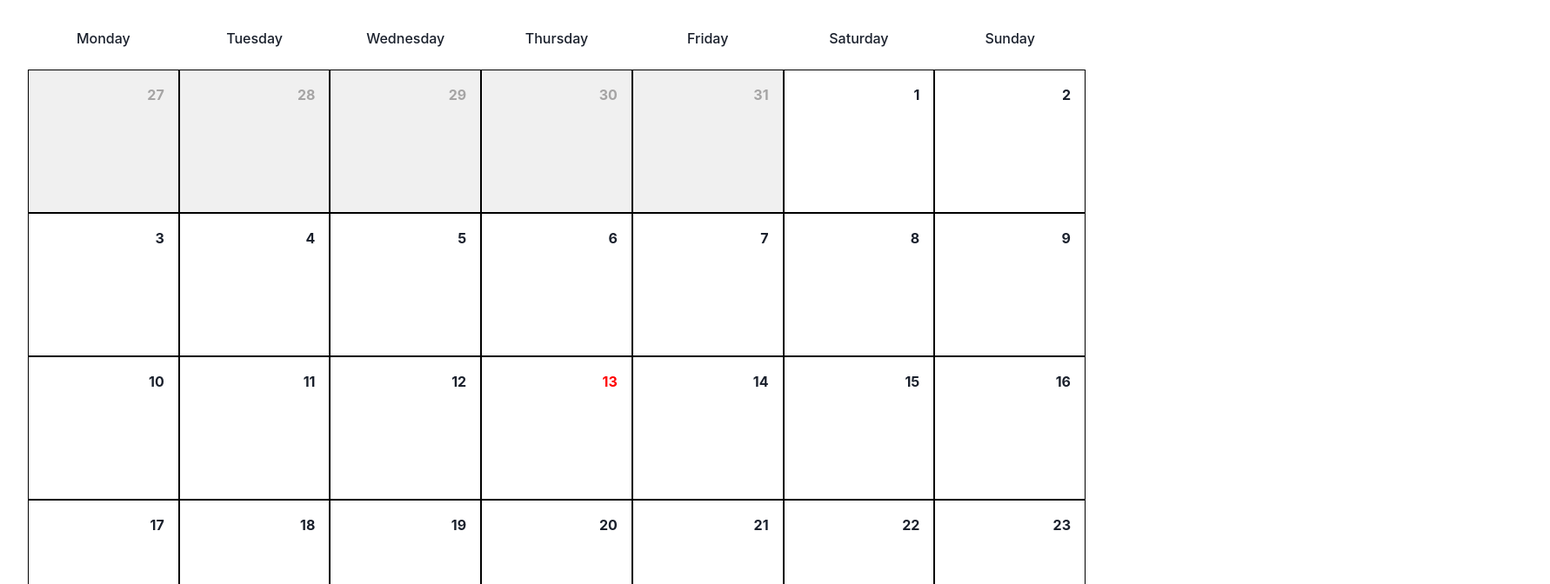
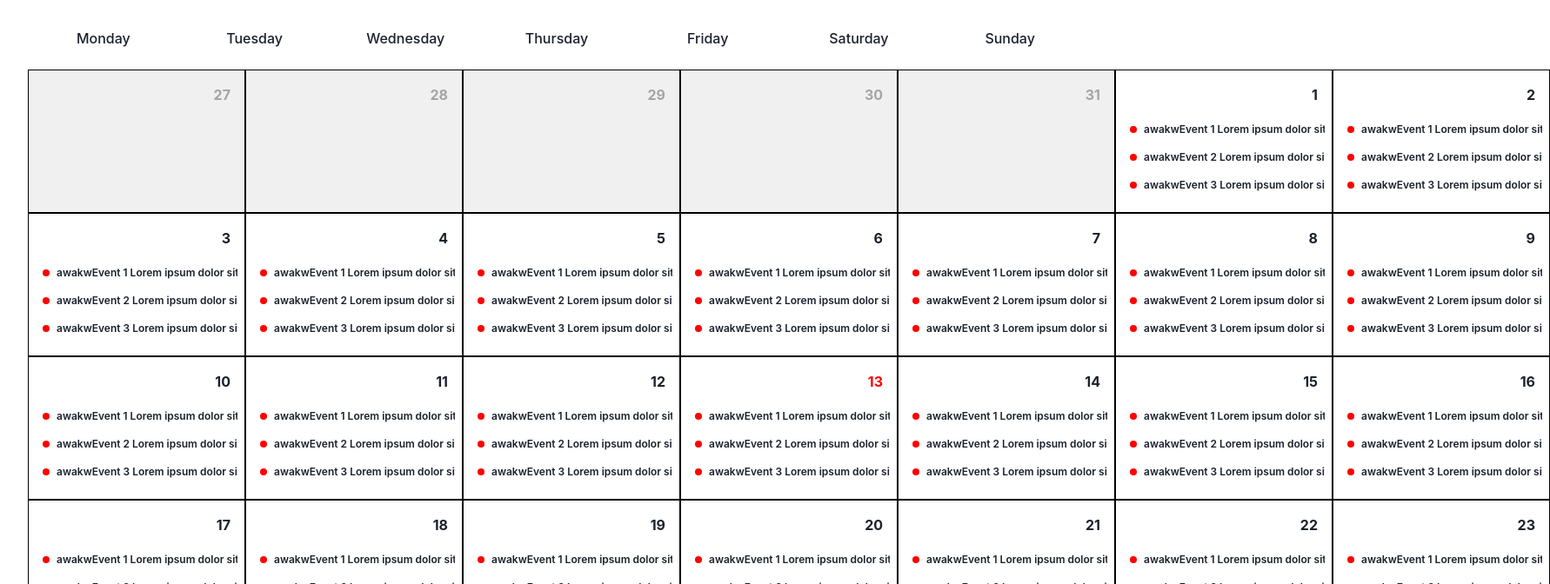
Before and after one commit to kalwabed/ak-calendar, a React (Vite) app: page / in a window 1280 px wide. Shown: the top 672 px of the page at 87% size, 1782 px wide, since content can reach past the window. Built offline with nearby package versions, Linux system fonts and the light colour scheme.

Commit message:
feat: initial events

```diff
--- a/src/App.tsx
+++ b/src/App.tsx
@@ -1,7 +1,8 @@
 import { useMemo, useState } from 'react'
-import { Box, Text, chakra, useDisclosure } from '@chakra-ui/react'
+import { Box, Text, chakra, useDisclosure, Button, VStack } from '@chakra-ui/react'
 
 import InputDialog from './InputDialog'
+import { Calendar } from './types'
 
 function App() {
   const { isOpen, onClose, onOpen } = useDisclosure()
@@ -21,7 +22,7 @@ function App() {
     const daysInMonth = lastDayOfMonth.getDate()
     const daysInPreviousMonth = new Date(currentYear, currentMonth, 0).getDate()
     const daysInPreviousMonthIndex = firstDayOfMonthIndex === 0 ? 6 : firstDayOfMonthIndex - 1
-    const calendar = []
+    const calendar: Calendar[] = []
 
     for (let i = 0; i < 42; i++) {
       if (i < firstDayOfMonthIndex) {
@@ -44,7 +45,11 @@ function App() {
           isCurrentMonth: true,
           isCurrentYear: true,
           isToday: new Date().getDate() === i - firstDayOfMonthIndex + 1,
-          events: []
+          events: [
+            { color: '#FFC107', title: 'Event 1', invitees: ['john@kane.com'], time: '10:00 AM' },
+            { color: '#FFC107', title: 'Event 2', invitees: ['john@kane.com'], time: '10:00 AM' },
+            { color: '#FFC107', title: 'Event 3', invitees: ['john@kane.com'], time: '10:00 AM' }
+          ]
         })
       }
     }
@@ -74,27 +79,50 @@ function App() {
         <p>Sunday</p>
       </Box>
 
-      <Box textAlign="center" display="grid" gridTemplateColumns="repeat(7, 1fr)" px={8} py={6}>
+      <Box textAlign="center" display="grid" gridTemplateColumns="repeat(7, minmax(250px, 1fr))" px={8} py={6}>
         <InputDialog isOpen={isOpen} onClose={onClose} day={selectedDay} />
 
-        {calendar.map(({ day, isToday, isCurrentMonth }, i) => (
+        {calendar.map((cal, i) => (
+          <Box key={cal.day + i} minHeight="165px" pos="relative" border="1px solid black">
             <chakra.button
-            key={day + i}
-            minHeight="165px"
-            border="1px solid black"
-            pos="relative"
               display="flex"
               flexDir="column"
+              pos="absolute"
+              inset={0}
               w="full"
-            cursor="pointer"
-            onClick={() => handleOpenInputModal(day)}
-            bgColor={!isCurrentMonth && '#f0f0f0'}
-            color={!isCurrentMonth && 'rgb(165, 164, 164)'}
+              onClick={() => handleOpenInputModal(cal.day)}
+              bgColor={!cal.isCurrentMonth && '#f0f0f0'}
+              color={!cal.isCurrentMonth && 'rgb(165, 164, 164)'}
             >
-            <Text alignSelf="flex-end" padding={4} fontWeight="bold" rounded={isToday && 'md'} color={isToday && 'red'}>
-              {day}
+              <Text
+                alignSelf="flex-end"
+                padding={4}
+                fontWeight="bold"
+                rounded={cal.isToday && 'md'}
+                color={cal.isToday && 'red'}
+              >
+                {cal.day}
               </Text>
             </chakra.button>
+            <VStack mt={14} align="center" justify="center" px={2}>
+              {cal.events.map(ev => (
+                <Button
+                  isFullWidth
+                  key={ev.title}
+                  variant="ghost"
+                  size="xs"
+                  onClick={() => alert('ye')}
+                  justifyContent="start"
+                  overflow="hidden"
+                  textOverflow="ellipsis"
+                  whiteSpace="nowrap"
+                  leftIcon={<chakra.span bgColor="red" rounded="full" p={1} />}
+                >
+                  awakw{ev.title} Lorem ipsum dolor sit, amet consectetur adipisicing elit. Labore, similique.
+                </Button>
+              ))}
+            </VStack>
+          </Box>
         ))}
       </Box>
     </div>
--- /dev/null
+++ b/src/types.ts
@@ -0,0 +1,14 @@
+export type Calendar = {
+  day: number
+  month: number
+  year: number
+  isCurrentMonth: boolean
+  isCurrentYear: boolean
+  isToday: boolean
+  events: {
+    title: string
+    time: string
+    invitees: string[]
+    color: string
+  }[]
+}
```
Also changed, not shown: src/InputDialog.tsx (+8 -1 lines). Lines whose indentation alone changed are shown as unchanged.
